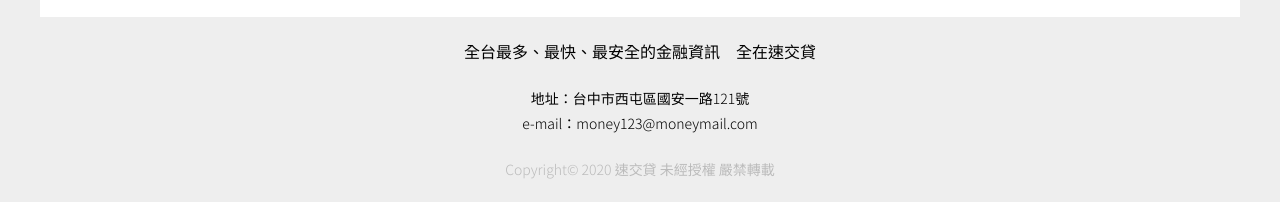
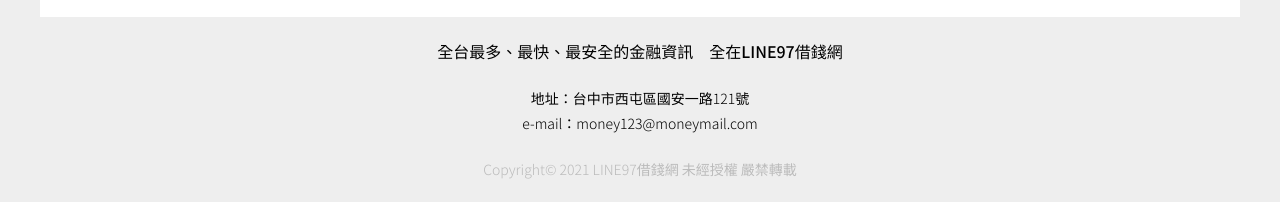
Before and after one commit to a1792002/web_money202007, a plain HTML site: page money_one.html in a window 1280 px wide. Shown: the part 3526-3728 px from the top of the page. Drawn offline with Linux system fonts and the light colour scheme.

Commit message:
moneyone.html 補更新

```diff
--- a/money_one.html
+++ b/money_one.html
@@ -447,7 +447,7 @@
 
   <!-- 頁面底部設定 -->
   <footer class="footer">
-    <div class="title"><a href="index.html" class="logo">速交貸</a></div>
+    <div class="title"><a href="index.html" class="logo">LINE97借錢網</a></div>
     <div class="link_list">
       <div class="link_box">
         <h4>關於我們</h4>
@@ -494,10 +494,10 @@
       </div>
     </div>
     <div class="footer_bottom">
-      <p>全台最多、最快、最安全的金融資訊　全在速交貸</p>
+      <p>全台最多、最快、最安全的金融資訊　全在LINE97借錢網</p>
       <p>地址：台中市西屯區國安一路121號</p>
       <p>e-mail：money123@moneymail.com</p>
-      <p class="copyright">Copyright© 2020 速交貸 未經授權 嚴禁轉載</p>
+      <p class="copyright">Copyright© 2021 LINE97借錢網 未經授權 嚴禁轉載</p>
     </div>
   </footer>
 
```
